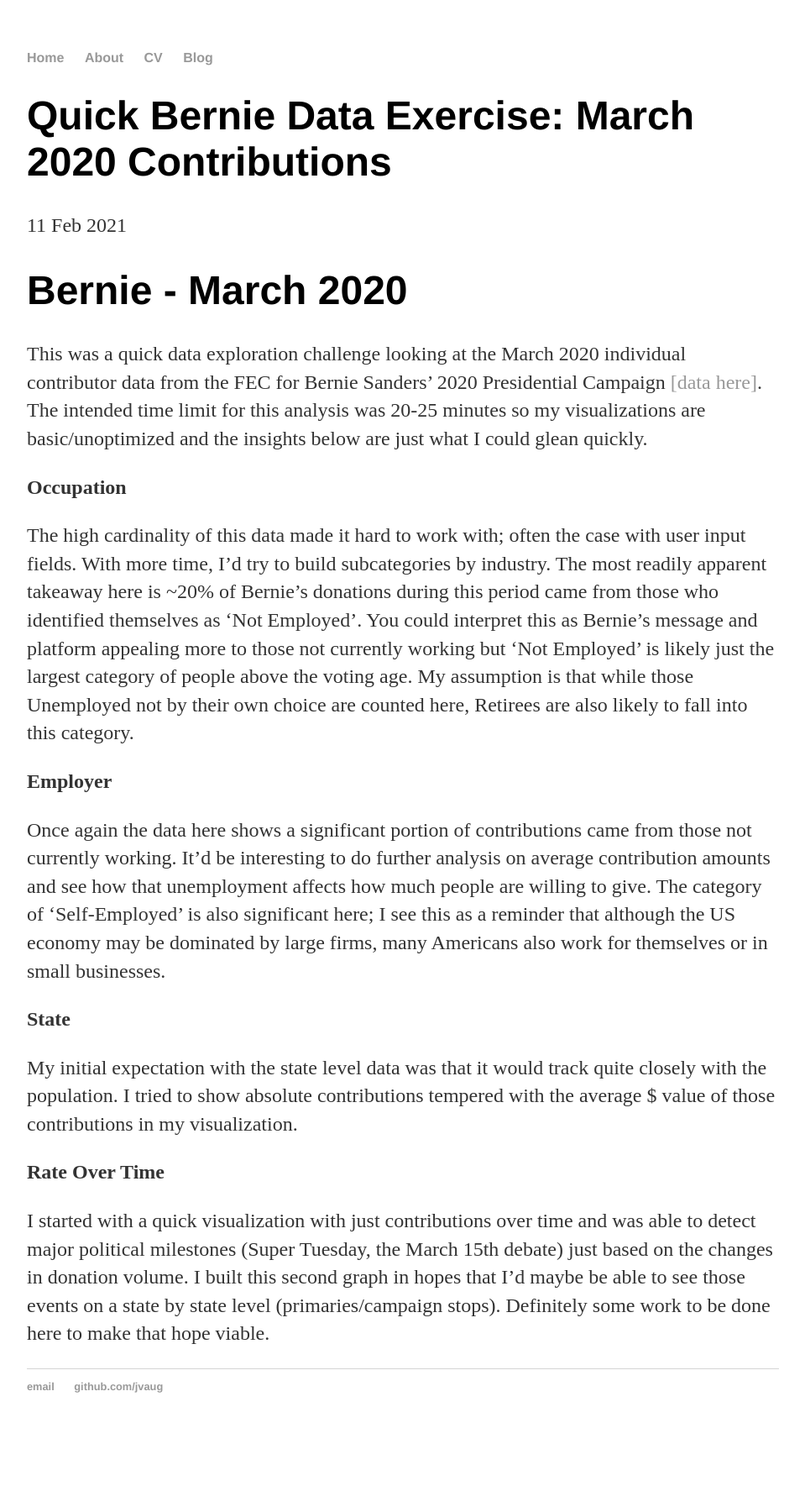
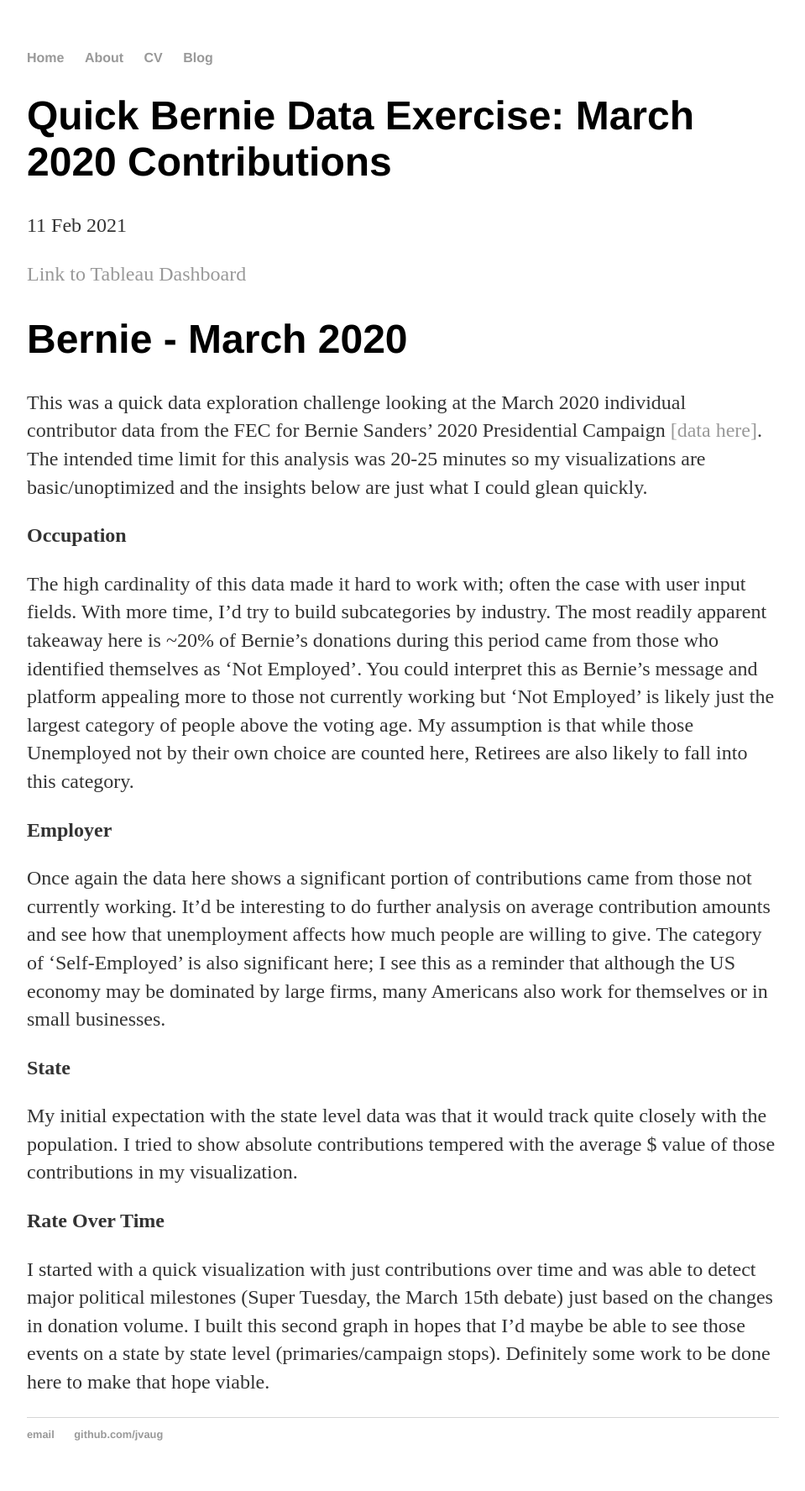
Before and after one commit to jvaug/jvaug.github.io, a Jekyll site: the page built from _posts/2021-02-11-Bernie-Data-Exercise.md, in a window 1280 px wide. Shown: the whole page at 84% size, without its empty margins (160-1119 px from the left). Built offline with Jekyll 4.4.1, drawn with Linux system fonts in a browser that asks for light colours; before the commit the page ends 1718 px from its top, so only the background shows below that.

Commit message:
Update 2021-02-11-Bernie-Data-Exercise.md

```diff
--- a/_posts/2021-02-11-Bernie-Data-Exercise.md
+++ b/_posts/2021-02-11-Bernie-Data-Exercise.md
@@ -25,6 +25,7 @@
   </object>
 </div>
 
+[Link to Tableau Dashboard](https://public.tableau.com/profile/jerry.vaughan#!/vizhome/Bernie-March2020/Dashboard1)
 # Bernie - March 2020
 
 This was a quick data exploration challenge looking at the March 2020 individual contributor data from the FEC for Bernie Sanders' 2020 Presidential Campaign [[data here]](https://www.fec.gov/data/receipts/individual-contributions/?committee_id=C00696948&two_year_transaction_period=2020&min_date=03%2F01%2F2020&max_date=03%2F31%2F2020).  The intended time limit for this analysis was 20-25 minutes so my visualizations are basic/unoptimized and the insights below are just what I could glean quickly.
```
